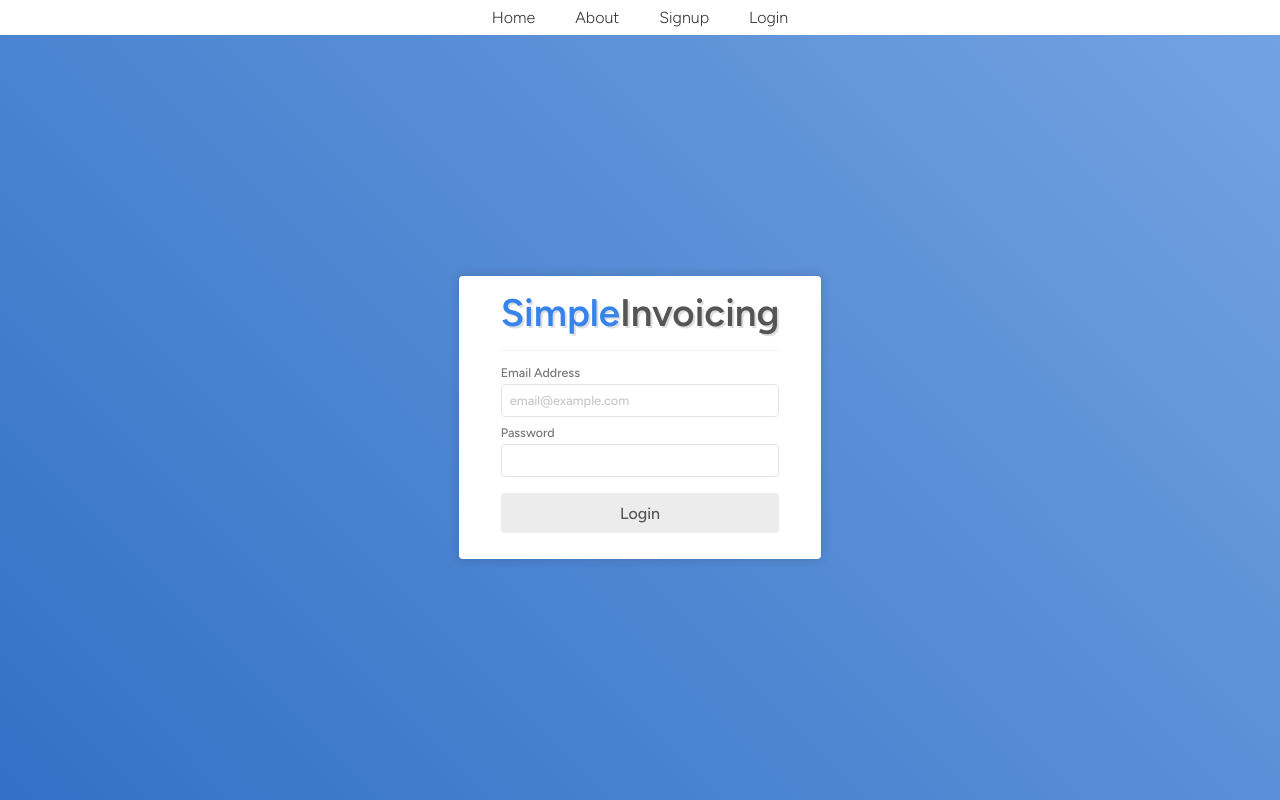
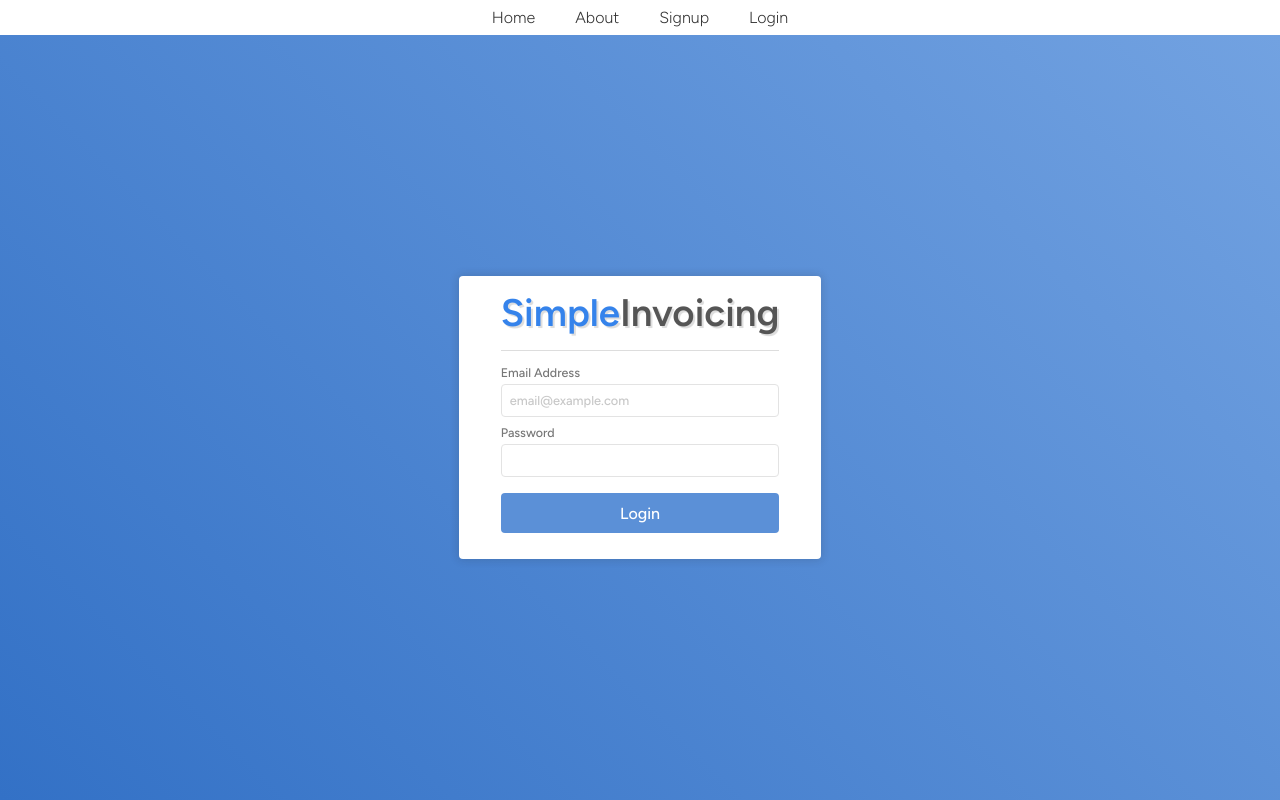
Before and after one commit to beeker1121/dddstructure-frontend, a Vue app: page /login in a window 1280 px wide. Built offline with nearby package versions, Linux system fonts and the light colour scheme.

Commit message:
Added back in background color for larger buttons, changed some colors

```diff
--- a/src/style.css
+++ b/src/style.css
@@ -72,11 +72,21 @@ button.action {
 }
 
 button.green {
-    color: #5bb32a;
+    color: #61a839;
 }
 
 button.red {
     color: #ff3e2b;
+}
+
+button.green-bg {
+    color: #fff;
+    background-color: #61a839;
+}
+
+button.blue-bg {
+    color: #fff;
+    background-color: rgb(91, 144, 215);
 }
 
 .field {
--- a/src/views/dashboard/account.vue
+++ b/src/views/dashboard/account.vue
@@ -88,7 +88,7 @@ const update = () => {
                         </span>
                     </div>
 
-                    <button @click="update">Update</button>
+                    <button class="green-bg" @click="update">Update</button>
                 </div>
             </div>
         </div>
--- a/src/views/dashboard/index.vue
+++ b/src/views/dashboard/index.vue
@@ -75,7 +75,7 @@ import Sidebar from '../../components/dashboard/sidebar.vue'
 
         .revenue {
             span:last-child {
-                color: #5bb32a;
+                color: #61a839;
             }
         }
     }
--- a/src/views/dashboard/invoice.vue
+++ b/src/views/dashboard/invoice.vue
@@ -119,7 +119,7 @@ const create = () => {
                         </div>
                     </div>
 
-                    <button @click="create">Create Invoice</button>
+                    <button class="green-bg" @click="create">Create Invoice</button>
                 </div>
             </div>
         </div>
--- a/src/views/dashboard/invoices.vue
+++ b/src/views/dashboard/invoices.vue
@@ -171,7 +171,7 @@ const createInvoice = () => {
                 }
 
                 .amount-due {
-                    color: #5bb32a;
+                    color: #61a839;
                     font-weight: 600;
                     text-align: right;
                 }
--- a/src/views/login.vue
+++ b/src/views/login.vue
@@ -100,7 +100,7 @@ const login = () => {
                             {{ capitalize(getSingleError(errors).detail) }}
                         </span>
 
-                        <button class="submit" @click="login">Login</button>
+                        <button class="submit blue-bg" @click="login">Login</button>
                     </div>
                 </div>
             </div>
@@ -135,7 +135,7 @@ const login = () => {
         hr {
             margin: 14px 0;
             border: 0;
-            border-top: 1px solid #f4f4f4;
+            border-top: 1px solid #ddd;
         }
     }
 }
--- a/src/views/signup.vue
+++ b/src/views/signup.vue
@@ -94,7 +94,7 @@ const signup = () => {
                             </span>
                         </div>
 
-                        <button class="submit" @click="signup">Signup</button>
+                        <button class="submit blue-bg" @click="signup">Signup</button>
                     </div>
                 </div>
             </div>
@@ -129,7 +129,7 @@ const signup = () => {
         hr {
             margin: 14px 0;
             border: 0;
-            border-top: 1px solid #f4f4f4;
+            border-top: 1px solid #ddd;
         }
     }
 }
```
